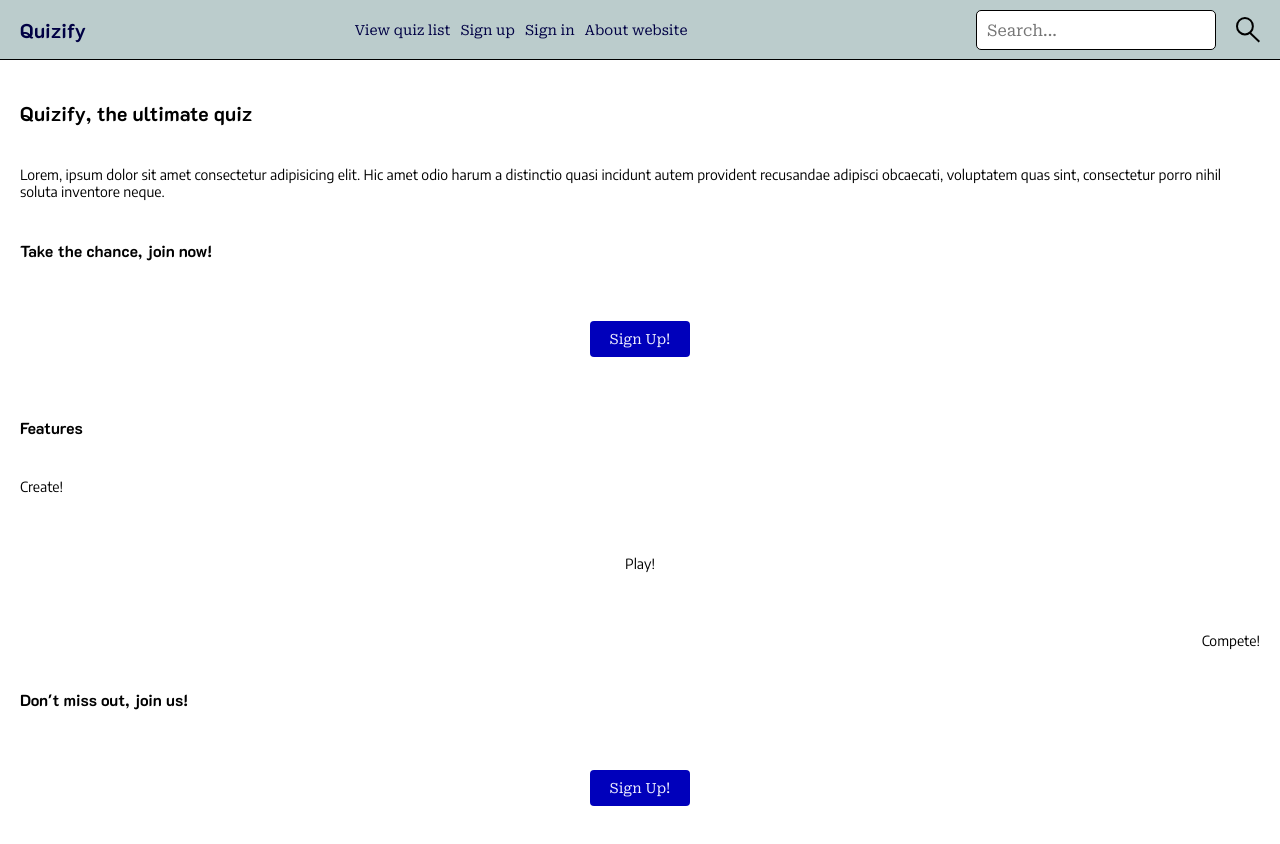
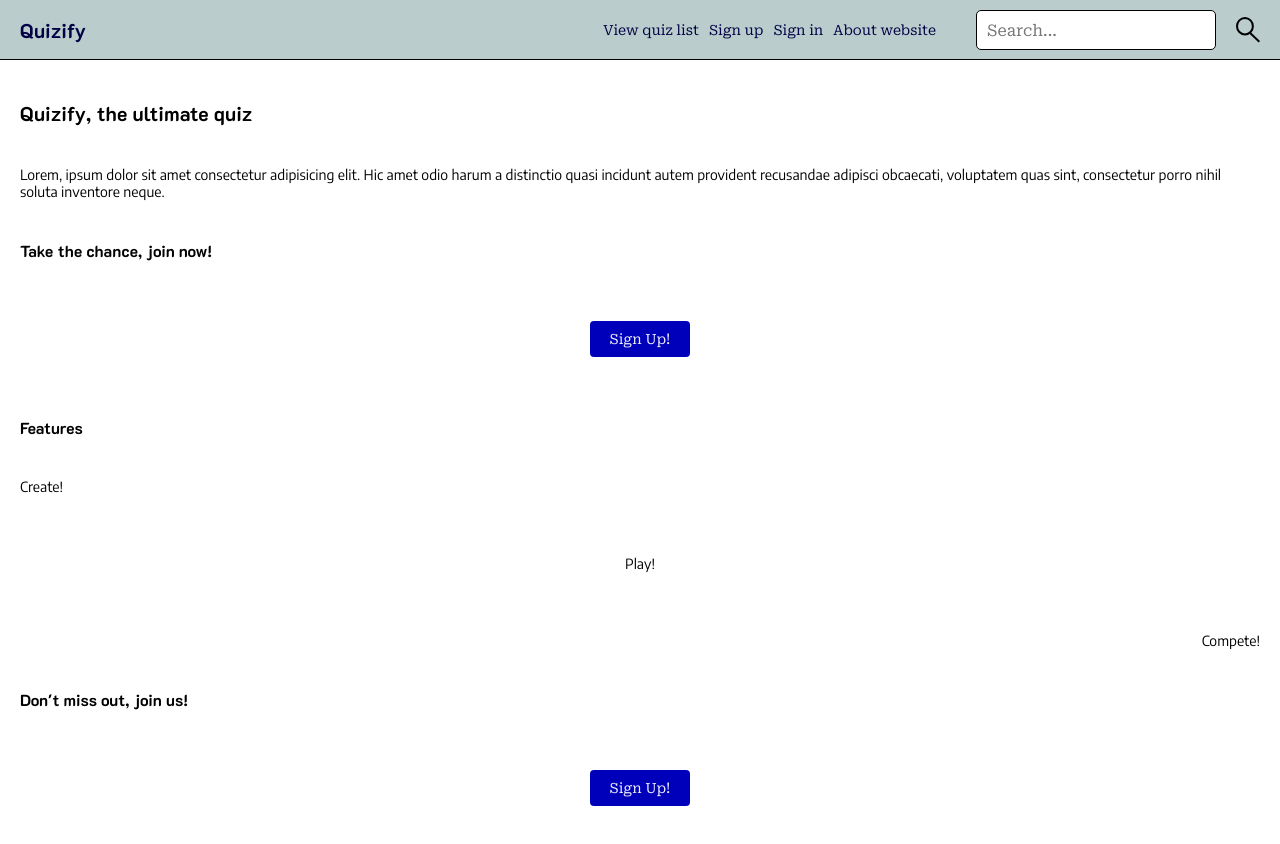
Before and after one commit to Laufox/quizify, a React (Vite) app: page / in a window 1280 px wide. Shown: the top 844 px of the page. Built offline with nearby package versions, Linux system fonts and the light colour scheme; no server answers.

Commit message:
Refactors navigation components

```diff
--- a/src/assets/scss/Navigation.scss
+++ b/src/assets/scss/Navigation.scss
@@ -18,6 +18,12 @@
         justify-content: space-between;
         align-items: center;
         padding: 0 2rem;
+
+        .nav-top-content-wrapper {
+            display: flex;
+            align-items: center;
+            gap: 2rem;
+        }
 
         .link-collection {
 
--- a/src/components/Navigation.tsx
+++ b/src/components/Navigation.tsx
@@ -1,12 +1,12 @@
-import { useState, useRef } from 'react'
+import { useState } from 'react'
 import { Link, useNavigate } from 'react-router-dom'
 import { useAuthContext } from '../contexts/AuthContext'
 import menuOpenIcon from '../assets/icons/menu-open-icon.svg'
 import menuCloseIcon from '../assets/icons/menu-close-icon.svg'
-import searchIcon from '../assets/icons/search-icon.svg'
 import defaultAvatar from '../assets/icons/defaultavatar.svg'
 import LinkListGuest from './LinkListGuest'
 import LinkListUser from './LinkListUser'
+import SearchForm from './SearchForm'
 
 const Navigaion = () => {
 
@@ -15,8 +15,6 @@ const Navigaion = () => {
     const { logout, currentUser } = useAuthContext()
 
     const [isMenuOpen, setIsMenuOpen] = useState(false)
-
-    const searchInput = useRef<HTMLInputElement>(null)
 
     const signOut = async () => {
         try {
@@ -31,16 +29,16 @@ const Navigaion = () => {
         setIsMenuOpen(prevState => !prevState)
     }
 
-    const handleSearch = (e: any) => {
+    const handleSearch = (e: any, ref: React.RefObject<HTMLInputElement>) => {
 
         e.preventDefault()
 
-        if (!searchInput.current?.value) {
+        if (!ref.current?.value) {
             return
         }
 
-        const searchTerm = searchInput.current.value.trim()
-        searchInput.current.value = ''
+        const searchTerm = ref.current.value.trim()
+        ref.current.value = ''
         setIsMenuOpen(false)
         navigate(`/search/${searchTerm}`)
 
@@ -56,6 +54,8 @@ const Navigaion = () => {
                     >
                         <h1>Quizify</h1>
                     </Link>
+
+                    <div className='nav-top-content-wrapper'>
 
                         {
                             currentUser
@@ -92,45 +92,20 @@ const Navigaion = () => {
                             </Link>
                         }
 
-                    <form className='search-form' onSubmit={handleSearch} noValidate>
-                        <input
-                            type="search"
-                            placeholder='Search...'
-                            ref={searchInput}
-                        />
-                        <img
-                            src={searchIcon}
-                            alt='search-button'
-                            role='button'
-                            onClick={handleSearch}
-                            className='search-button'
-                        />
-                    </form>
+                        <SearchForm onSearch={handleSearch} />
 
                         <div className='menu-toggle' onClick={menuToggle}>
                             <img src={ isMenuOpen ? menuCloseIcon : menuOpenIcon } alt='menu-toggle-icon' />
                         </div>
 
+                    </div>
 
                 </div>
             </div>
             {
                 isMenuOpen &&
                 <div className='dropdown-content'>
-                    <form className='search-form' onSubmit={handleSearch} noValidate>
-                        <input
-                            type="search"
-                            placeholder='Search...'
-                            ref={searchInput}
-                        />
-                        <img
-                            src={searchIcon}
-                            alt='search-button'
-                            role='button'
-                            onClick={handleSearch}
-                            className='search-button'
-                        />
-                    </form>
+                    <SearchForm onSearch={handleSearch} />
 
                     {
                         currentUser
--- /dev/null
+++ b/src/components/SearchForm.tsx
@@ -0,0 +1,30 @@
+import { useRef } from 'react'
+import searchIcon from '../assets/icons/search-icon.svg'
+
+interface Props {
+    onSearch: (e: any, ref: React.RefObject<HTMLInputElement>) => void
+}
+
+const SearchForm = ({onSearch} : Props) => {
+
+    const searchInput = useRef<HTMLInputElement>(null)
+
+    return (
+        <form className='search-form' onSubmit={(e)=>{onSearch(e, searchInput)}} noValidate>
+            <input
+                type="search"
+                placeholder='Search...'
+                ref={searchInput}
+            />
+            <img
+                src={searchIcon}
+                alt='search-button'
+                role='button'
+                onClick={(e)=>{onSearch(e, searchInput)}}
+                className='search-button'
+            />
+        </form>
+    )
+}
+
+export default SearchForm
```
Lines whose indentation alone changed are shown as unchanged.
